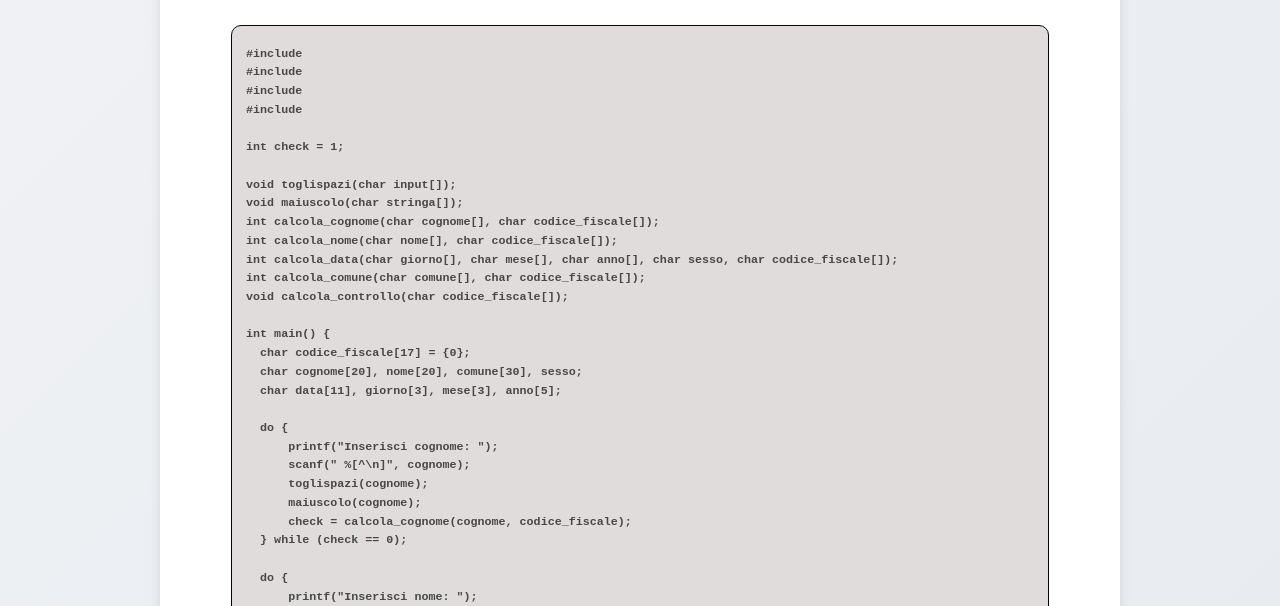
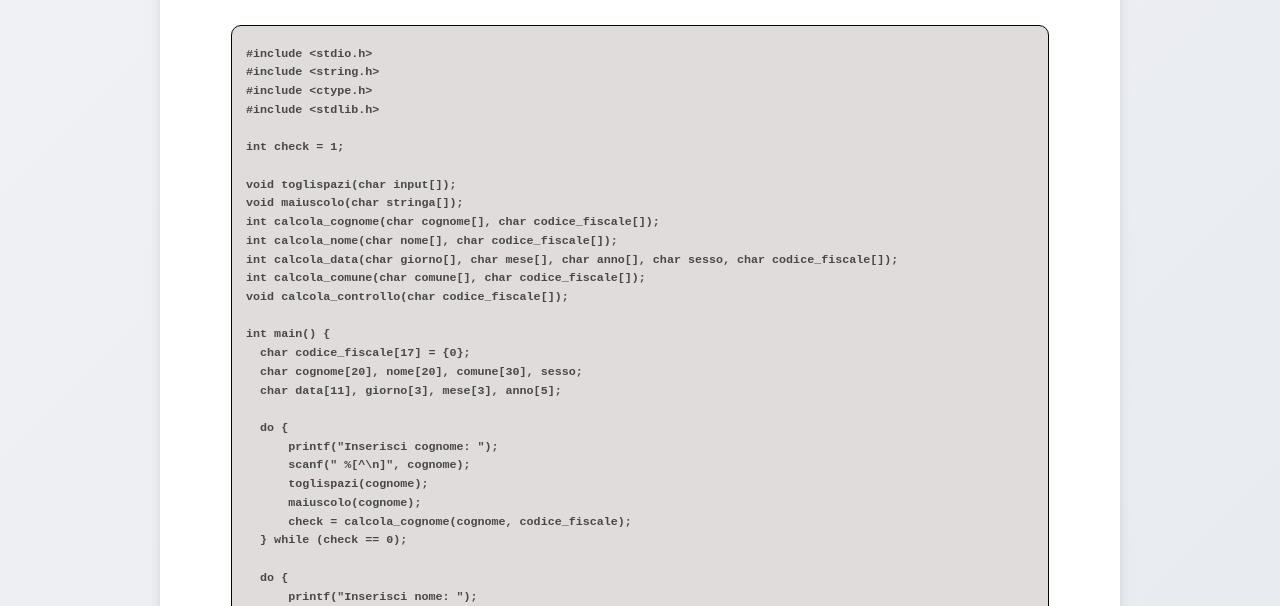
Before and after one commit to Lavalle-Marco/Portfolio, a plain HTML site: page sito_web/codice.html in a window 1280 px wide. Shown: the part 194-800 px from the top of the page. Drawn offline with Linux system fonts and the light colour scheme.

Commit message:
Update codice.html

```diff
--- a/sito_web/codice.html
+++ b/sito_web/codice.html
@@ -174,10 +174,10 @@
     <h1>Codice Fiscale</h1>
     <code class="code-box"><pre>
 
-  #include<stdio.h>
-  #include<string.h>
-  #include<ctype.h>
-  #include<stdlib.h>
+  #include &ltstdio.h&gt
+  #include &ltstring.h&gt
+  #include &ltctype.h&gt
+  #include &ltstdlib.h&gt
 
   int check = 1;
 
```
